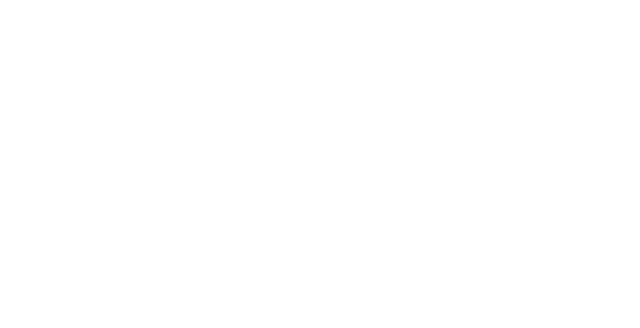
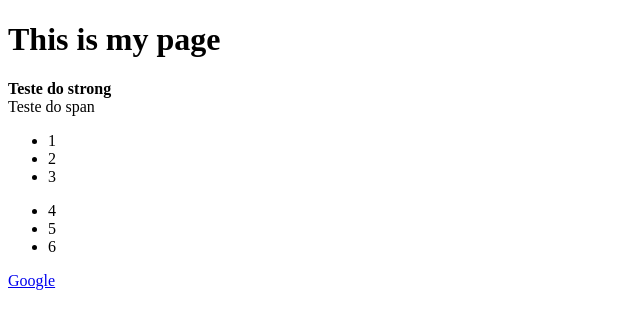
Before and after one commit to LusoNetto/study-of-html, a plain HTML site: page index.html in a window 1280 px wide. Shown: the whole page, without its empty margins (0-640 px from the left). Drawn offline with Linux system fonts and the light colour scheme.

Commit message:
add new tags

```diff
--- a/index.html
+++ b/index.html
@@ -4,9 +4,30 @@
     <meta charset="UTF-8">
     <meta http-equiv="X-UA-Compatible" content="IE=edge">
     <meta name="viewport" content="width=device-width, initial-scale=1.0">
-    <title>Luciano Augusto da Silva Junior</title>
+    <title>Luciano Augusto b9ed62</title>
 </head>
 <body>
-
+    <h1>This is my page</h1>
+    <div id="container">
+        <strong>Teste do strong</strong>
+    </div>
+    <div id="newcontainer">
+        <span>Teste do span</span>
+    </div>
+    <table>
+        <ul>
+            <li>1</li>
+            <li>2</li>
+            <li>3</li>
+        </ul>
+        <ul>
+            <li>4</li>
+            <li>5</li>
+            <li>6</li>
+        </ul>
+    </table>
+    <div id="containerDaAncora">
+        <a href="https://google.com">Google</a>
+    </div>
 </body>
 </html>
```
